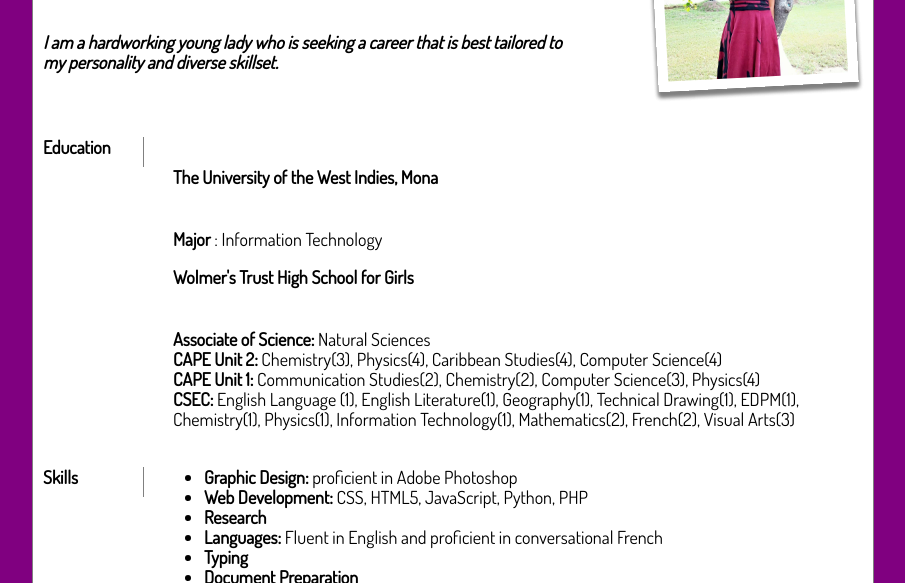
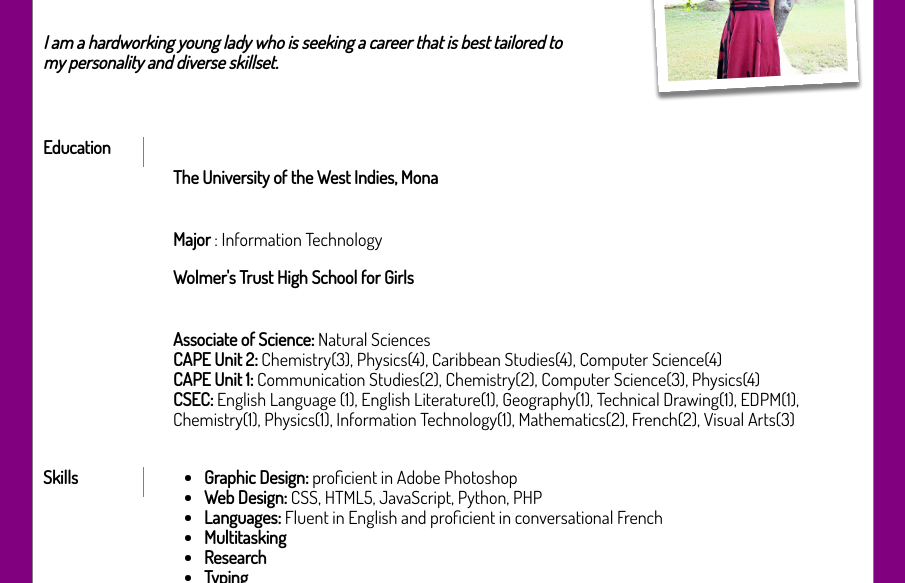
Before and after one commit to daniadobbs/2180-project1, a plain HTML site: page index.html in a window 1280 px wide. Shown: the part 212-795 px from the top of the page, without its empty margins (68-973 px from the left). Drawn offline with nearby package versions, Linux system fonts and the light colour scheme.

Commit message:
fixed misspellings, rearranged skills

```diff
--- a/index.html
+++ b/index.html
@@ -1,3 +1,4 @@
+
 <!DOCTYPE html>
 <html>
 <head>
@@ -22,7 +23,9 @@
 
 	<div id="contact">
 		<p>
-			Mobile: 1-876-585-1086 <br/>			Email: <a href="dania.dobbs@gmail.com"> dania.dobbs@gmail.com</a>		</p>
+			Mobile: 1-876-585-1086 <br/>
+			Email: <a href="dania.dobbs@gmail.com"> dania.dobbs@gmail.com</a>
+		</p>
 	</div>
 
 	<div class="about">
@@ -58,9 +61,10 @@
 		<div class="details">
 			<ul>
 				<li><strong>Graphic Design: </strong> proficient in Adobe Photoshop</li>
-				<li><strong>Web Development: </strong> CSS, HTML5, JavaScript, Python, PHP</li>
+				<li><strong>Web Design: </strong> CSS, HTML5, JavaScript, Python, PHP</li>
+				<li><strong>Languages:</strong> Fluent in English and proficient in conversational French</li>
+				<li><strong>Multitasking</strong></li>
 				<li><strong>Research</strong></li>
-				<li><strong>Languages:</strong> Fluent in English and proficient in conversational French</li>
 				<li><strong>Typing</strong></li>
 				<li><strong>Document Preparation</strong></li>
 			</ul>
```
